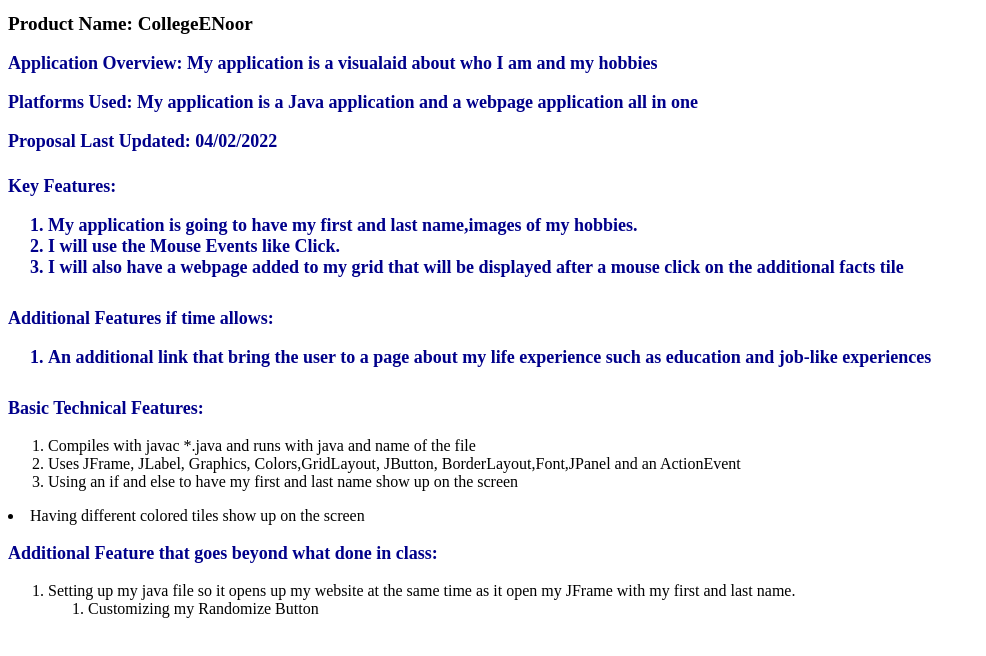
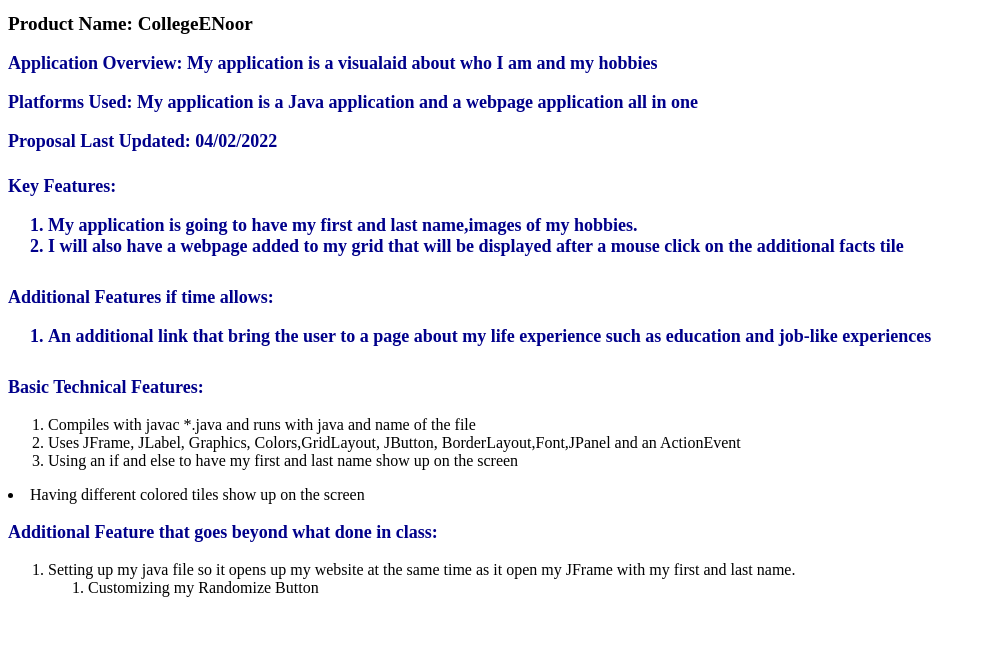
Before and after one commit to mmalik234/Final-Project-Proposal, a plain HTML site: page index.html in a window 1280 px wide. Shown: the whole page, without its empty margins (0-986 px from the left). Drawn offline with Linux system fonts and the light colour scheme.

Commit message:
Update file

```diff
--- a/index.html
+++ b/index.html
@@ -21,9 +21,6 @@
      <li>
         My application is going to have my first and last name,images of my hobbies.
      </li>
-    <li>
-        I will use the Mouse Events like Click.
-    </li>
     <li>
         I will also have a  webpage added to my grid that will be displayed after a mouse click on the additional facts tile
     </li>
```
